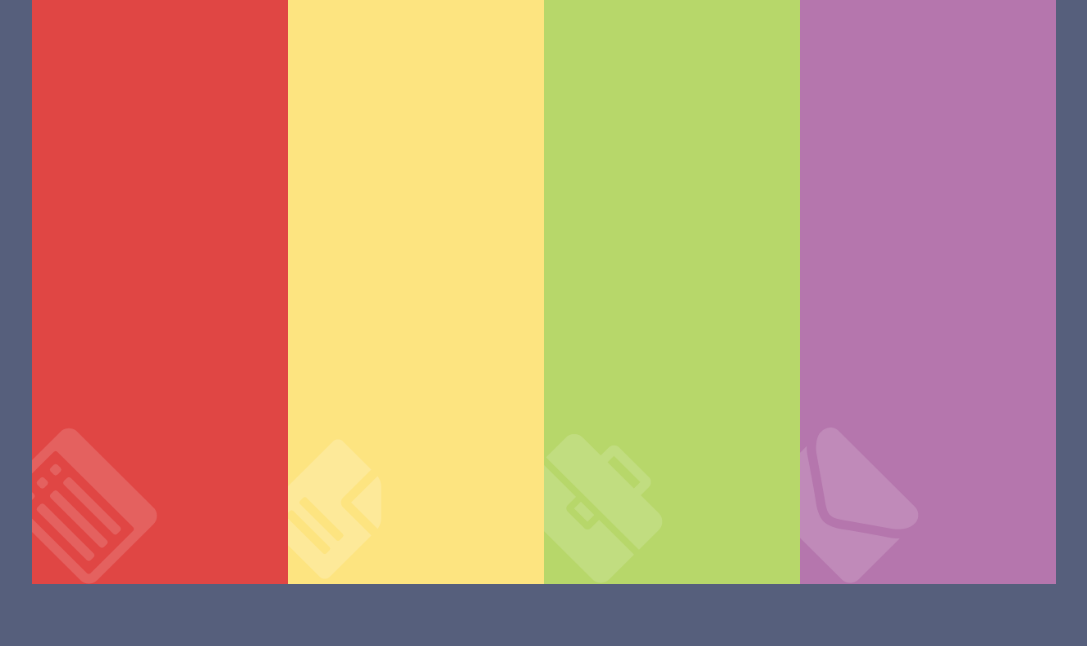
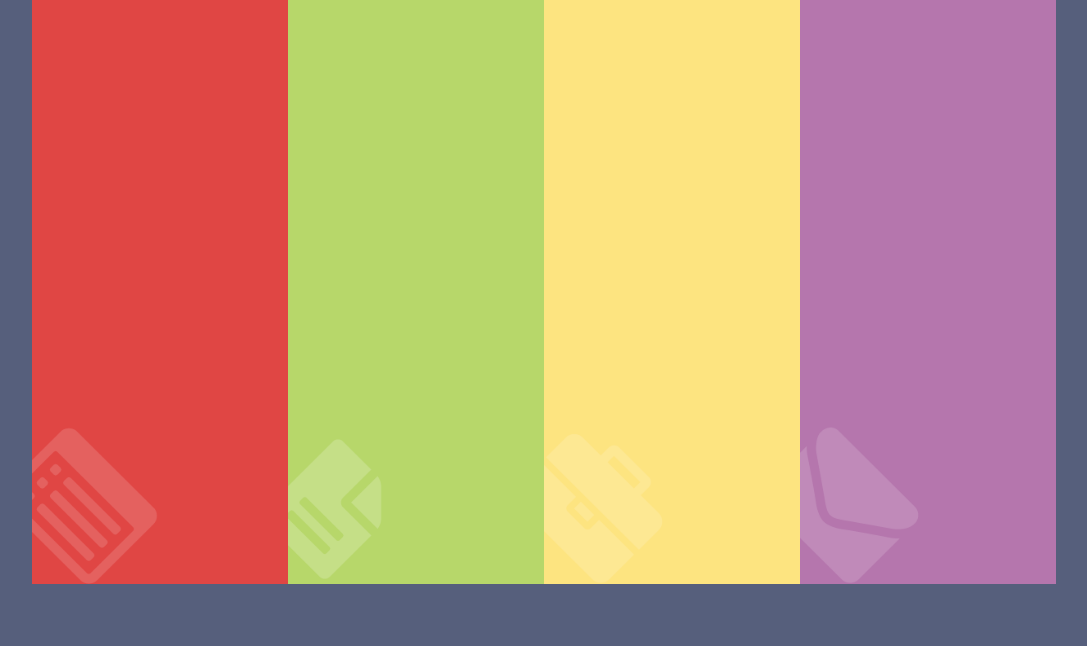
Before and after one commit to Oleg-Gulitskiy/Oleg-Gulitskiy.github.io, a plain HTML site: page index.html in a window 1280 px wide. Shown: the part 154-800 px from the top of the page, without its empty margins (96-1183 px from the left). Drawn offline with Linux system fonts and the light colour scheme.

Commit message:
simple changes

```diff
--- a/style.css
+++ b/style.css
@@ -65,7 +65,8 @@ table {
     right: 0;
     font-size: 0;
     text-align: right;
-    font-family: "Helvetica Neue Light",HelveticaNeue-Light,"Helvetica Neue",Calibri,Helvetica,Arial,sans-serif
+    font-family: "Helvetica Neue Light",HelveticaNeue-Light,"Helvetica Neue",Calibri,Helvetica,Arial,sans-serif;
+    text-shadow: 0 0 1px #333
 }
 
 #name {
@@ -83,6 +84,10 @@ table {
     cursor: pointer;
     width: 25%;
     font-size: 45px
+}
+
+.nav {
+    text-shadow: 0 0 0
 }
 
 .nav-checked {
@@ -104,12 +109,12 @@ p,ul {
 }
 
 #resume {
-    background: url(images/menu_2.png) left bottom no-repeat #FDE480;
+    background: url(images/menu_2.png) left bottom no-repeat #B7D76A;
     background-size: 60%
 }
 
 #works {
-    background: url(images/menu_4.png) left bottom no-repeat #B7D76A;
+    background: url(images/menu_4.png) left bottom no-repeat #FDE480;
     background-size: 60%
 }
 
@@ -180,12 +185,12 @@ li {
 
 .section-resume {
     opacity: 0;
-    background: #FDE480
+    background: #B7D76A
 }
 
 .section-works {
     opacity: 0;
-    background: #B7D76A
+    background: #FDE480
 }
 
 .section-contact {
@@ -301,8 +306,11 @@ li {
 .worksTxt {
     font-size: 23px;
     width: 50%;
+    height: 100%;
     left: 100%;
-    margin: auto
+    margin: auto;
+    background: #565F7C;
+    padding: 20px 0 0
 }
 
 .worksElement:hover .worksTxt {
```
